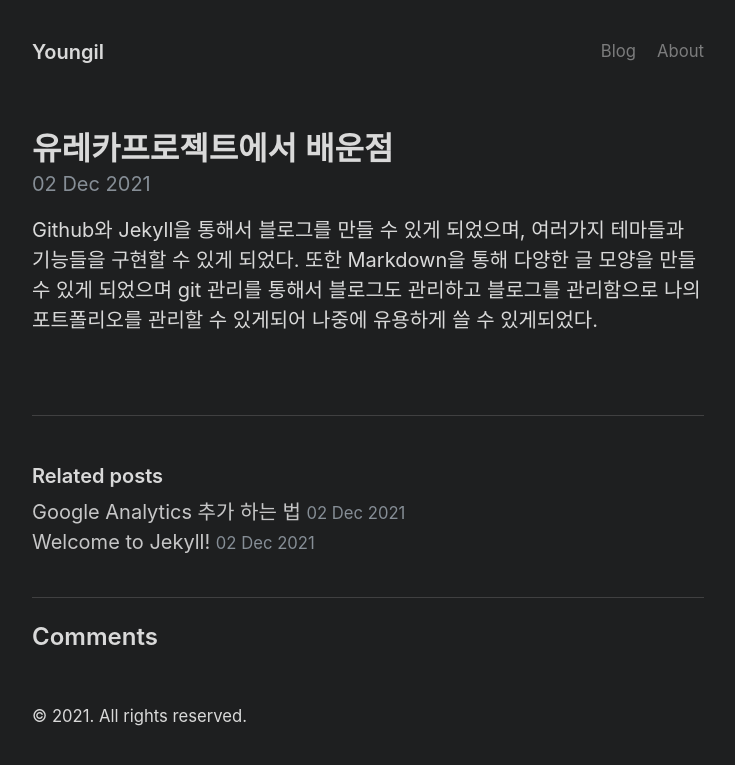
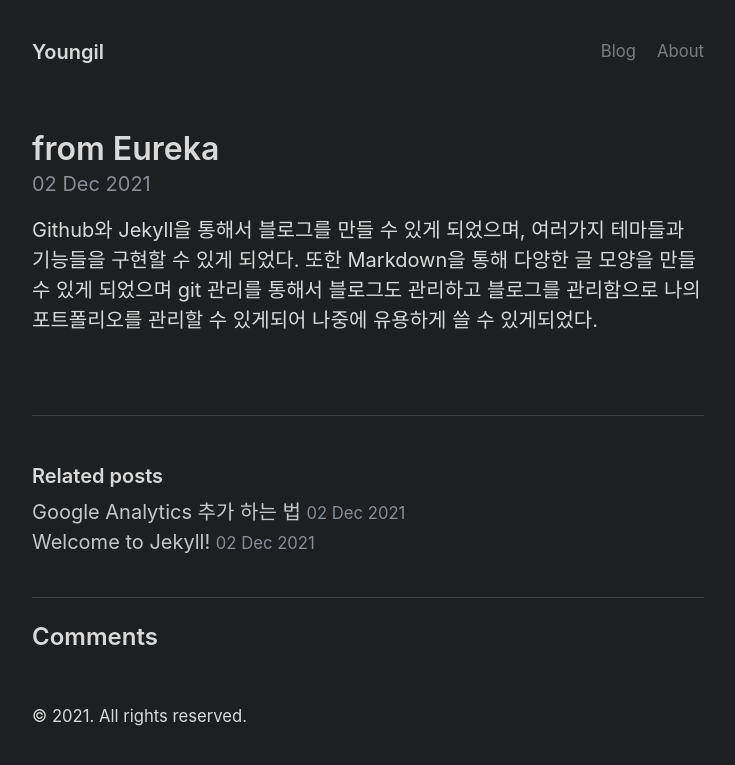
Before and after one commit to youngilkim0818/youngilkim0818.github.io, a Jekyll site: the page built from _posts/2021-12-02-from-Eureka.md, in a window 1280 px wide. Shown: the top 765 px of the page, without its empty margins (272-1007 px from the left). Built offline with Jekyll 4.4.1, drawn with Linux system fonts in a browser that asks for light colours; comment, search, counter and statistics services are not loaded.

Commit message:
Update and rename 2021-12-02-유레카프로젝트에서 배운점.md to 2021-12-02-from-Eureka.md

```diff
--- a/_posts/2021-12-02-유레카프로젝트에서 배운점.md
+++ b/_posts/2021-12-02-from-Eureka.md
@@ -1,6 +1,6 @@
 ---
 layout: post
-title:  "유레카프로젝트에서 배운점"
+title:  "from Eureka"
 date:   2021-12-02 20:32:58 +0900
 categories: jekyll update
 comments: true
```
